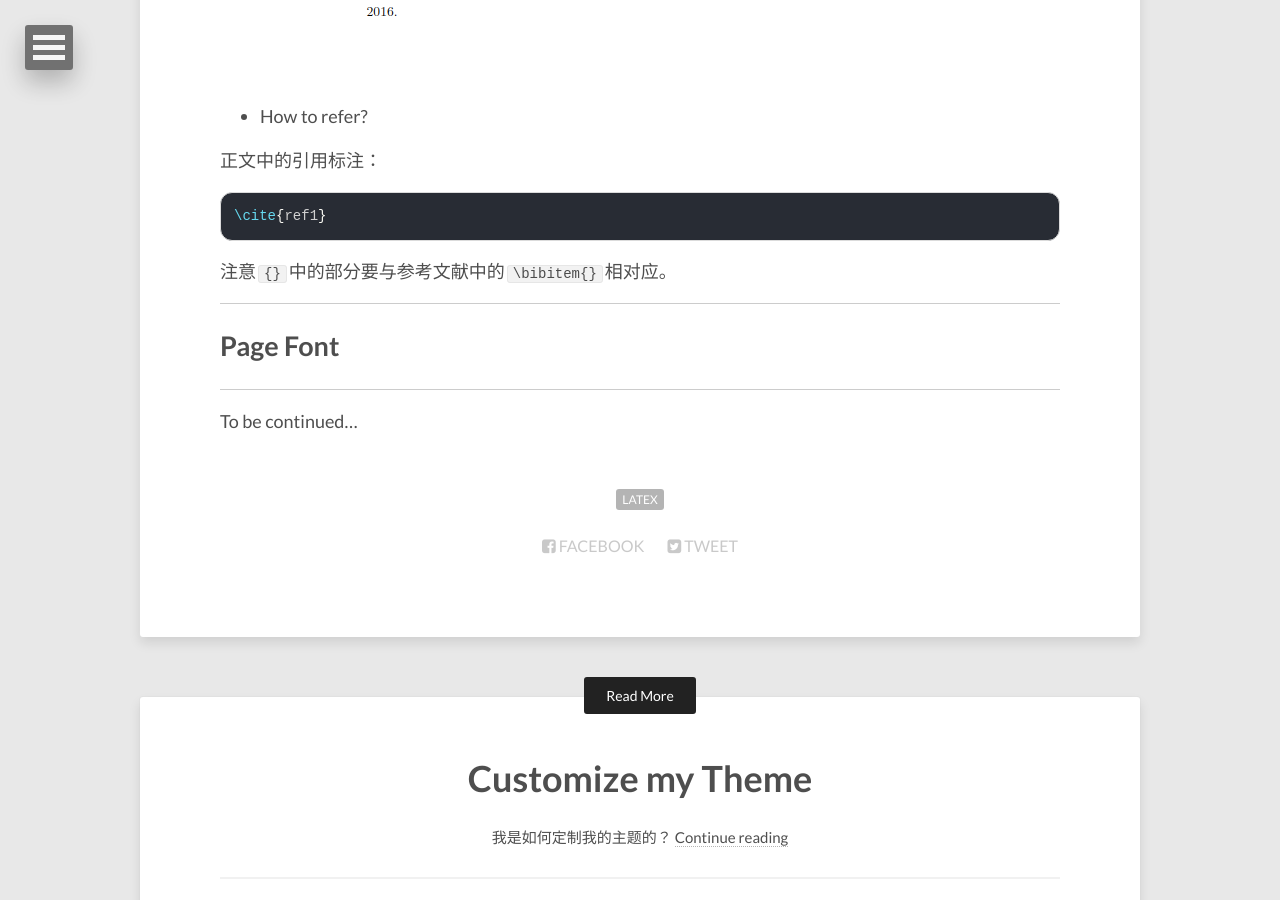
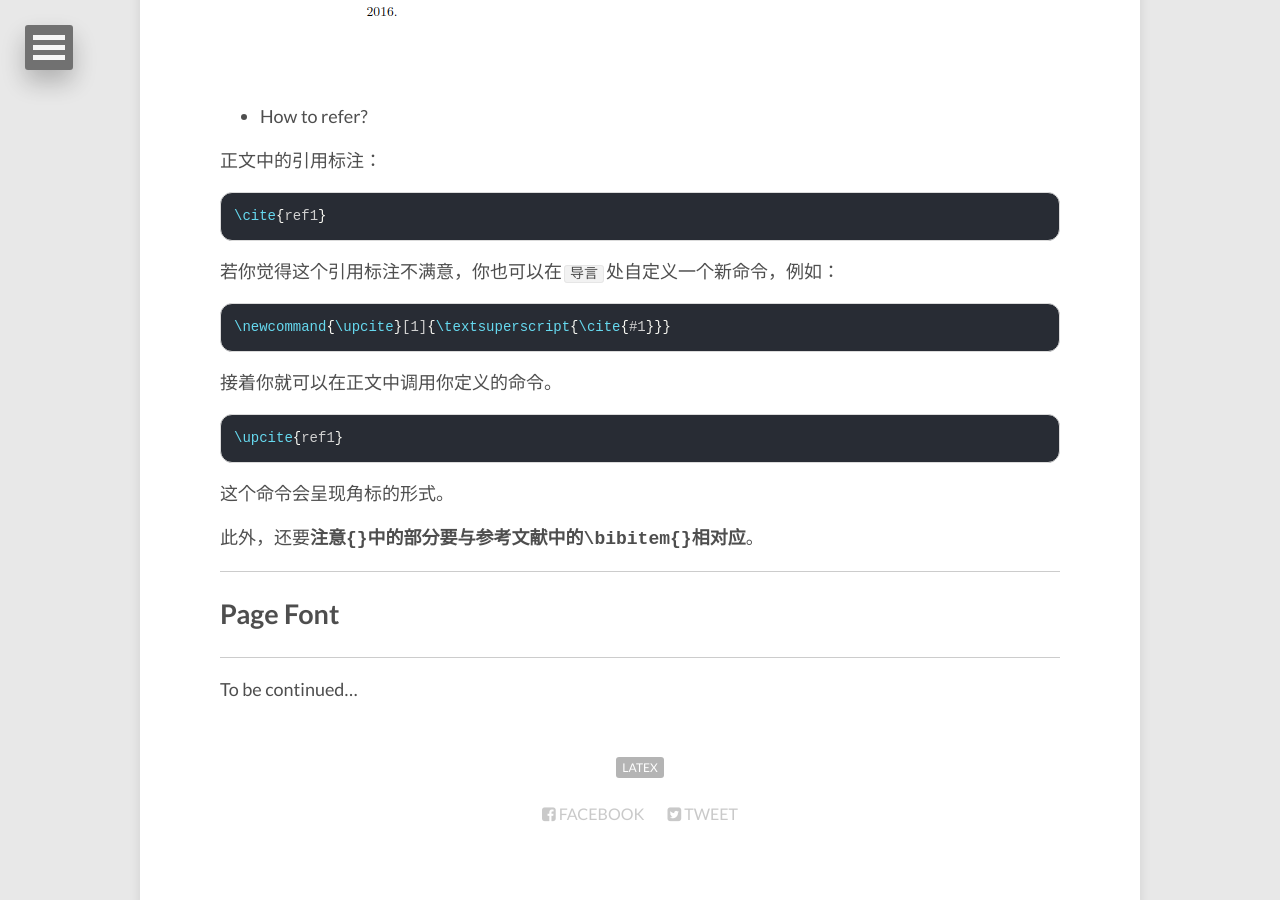
Before and after one commit to lucameng/lucameng.github.io, a Jekyll site: the page built from _posts/2022-05-10-LaTex-template.md, in a window 1280 px wide and 900 px high, scrolled down 11199 px. Built offline with Jekyll 4.4.1, drawn with Linux system fonts in a browser that asks for light colours.

Commit message:
updatepost: LaTex Template

````diff
--- a/_posts/2022-05-10-LaTex-template.md
+++ b/_posts/2022-05-10-LaTex-template.md
@@ -410,7 +410,22 @@ ___
 \cite{ref1}
 ```
 
-注意`{}`中的部分要与参考文献中的`\bibitem{}`相对应。
+若你觉得这个引用标注不满意，你也可以在`导言`处自定义一个新命令，例如：
+
+```tex
+\newcommand{\upcite}[1]{\textsuperscript{\cite{#1}}}
+```
+
+接着你就可以在正文中调用你定义的命令。
+
+```tex
+\upcite{ref1}
+```
+
+这个命令会呈现角标的形式。
+
+
+此外，还要**注意`{}`中的部分要与参考文献中的`\bibitem{}`相对应**。
 
 ___
 
````
